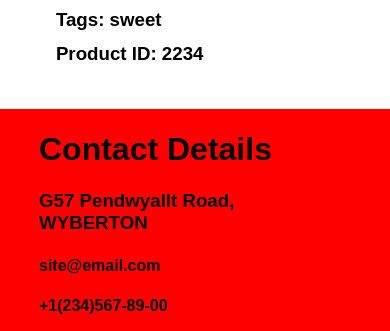
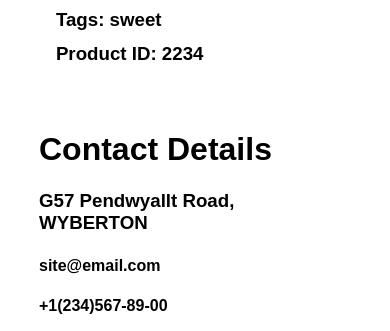
Before and after one commit to chetnapatidar123/perfect-perfume, a plain HTML site: page index.html in a window 390 px wide. Shown: the part 8041-8372 px from the top of the page. Drawn offline with nearby package versions, Linux system fonts and the light colour scheme.

Commit message:
Update style.css

```diff
--- a/style.css
+++ b/style.css
@@ -861,7 +861,7 @@ transition: 1.5s all linear;
 .page13{
     height: 50%;
     /* background-color: rgb(5, 21, 250); */
-    background-color: red;
+/*     background-color: red; */
 }
 .page13 .content1{
     height: 60%;
```
